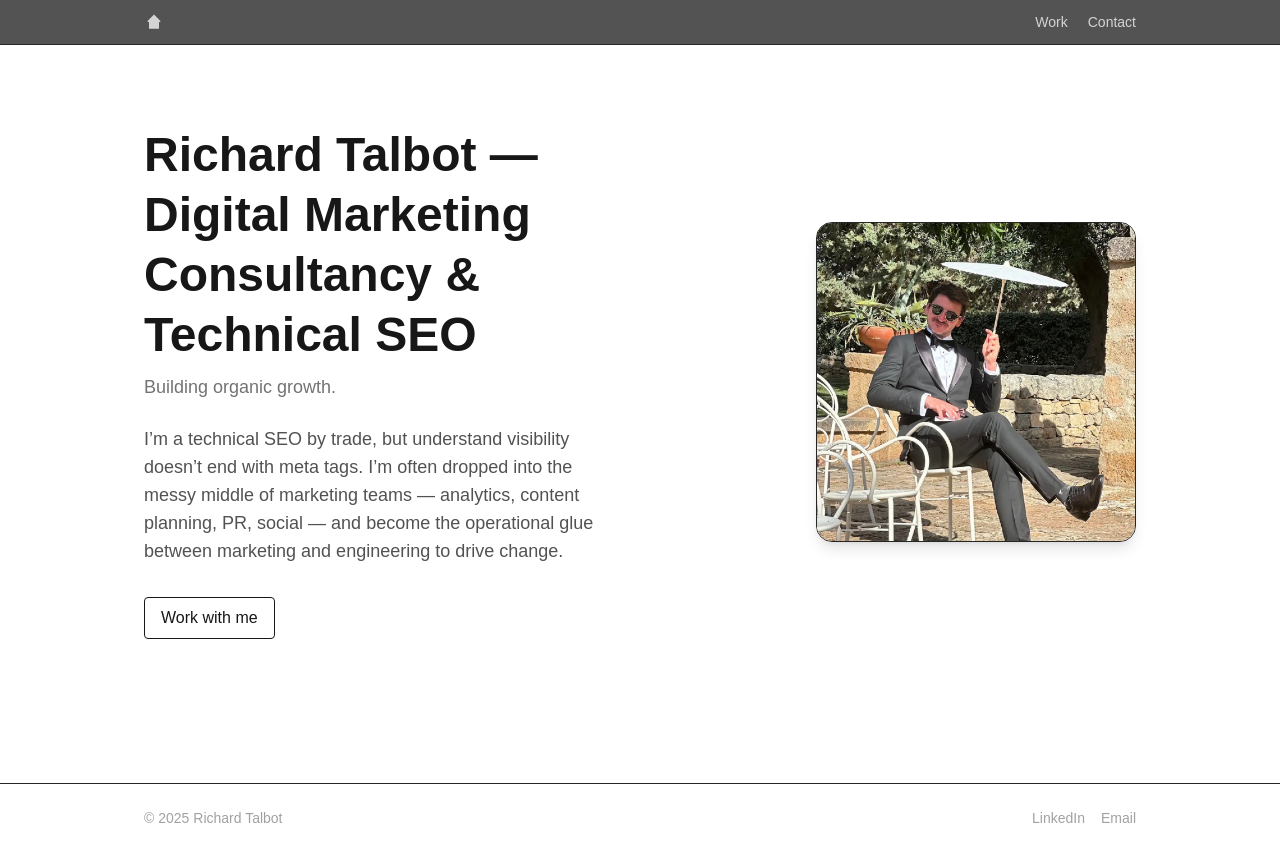
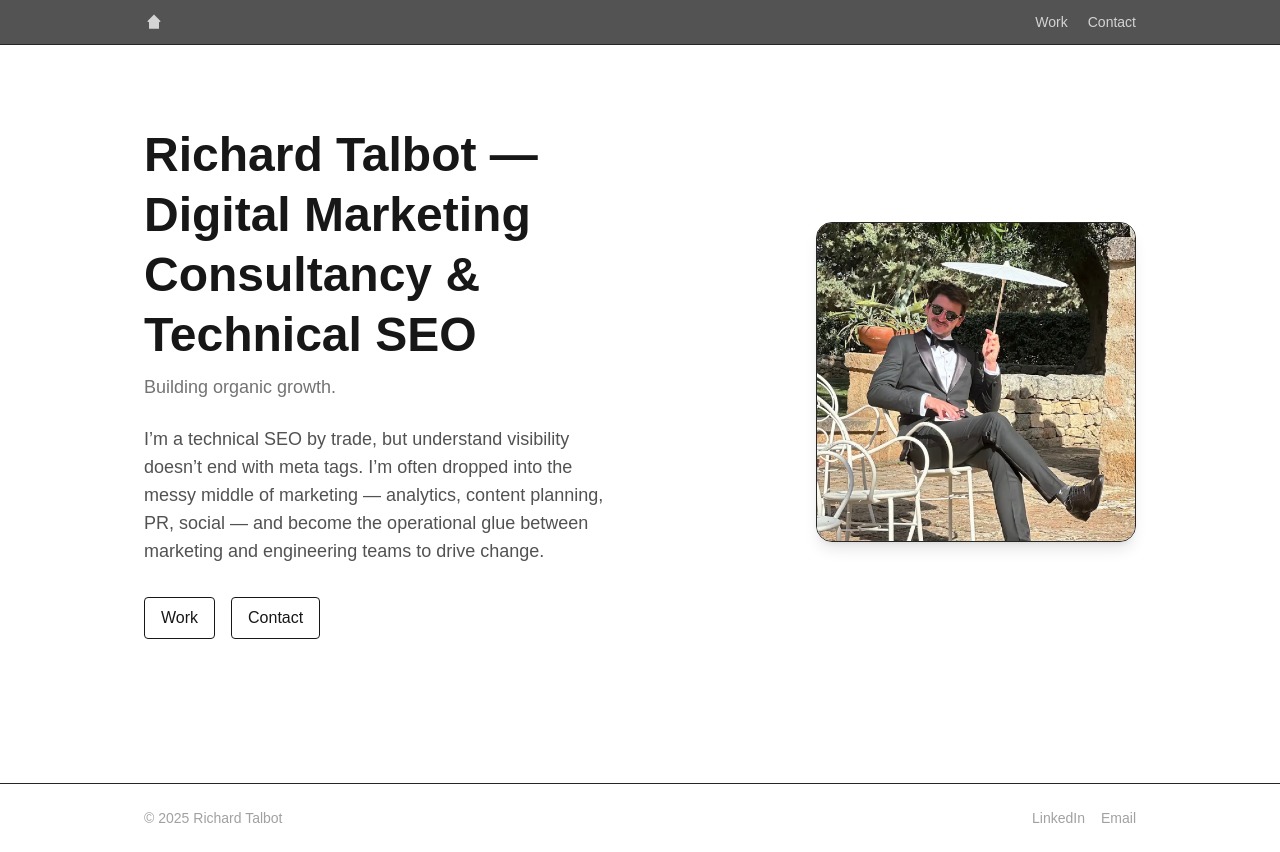
Before and after one commit to rht55/seo-site, a Next.js app: page / in a window 1280 px wide. Built offline with nearby package versions, Linux system fonts and the light colour scheme.

Commit message:
update homepage CTAs and layout

```diff
--- a/app/page.tsx
+++ b/app/page.tsx
@@ -16,16 +16,23 @@ export default function Home() {
           <p className="mt-6 text-lg text-neutral-600">
             I’m a technical SEO by trade, but understand visibility doesn’t end
             with meta tags. I’m often dropped into the messy middle of marketing
-            teams — analytics, content planning, PR, social — and become the
-            operational glue between marketing and engineering to drive change.
+             — analytics, content planning, PR, social — and become the
+            operational glue between marketing and engineering teams to drive change.
           </p>
 
-          <div className="mt-8">
+          {/* CTAs */}
+          <div className="mt-8 flex gap-4">
+            <a
+              href="/work"
+              className="inline-block rounded border px-4 py-2 hover:bg-neutral-50"
+            >
+              Work
+            </a>
             <a
               href="/contact"
               className="inline-block rounded border px-4 py-2 hover:bg-neutral-50"
             >
-              Work with me
+              Contact
             </a>
           </div>
         </div>
```
